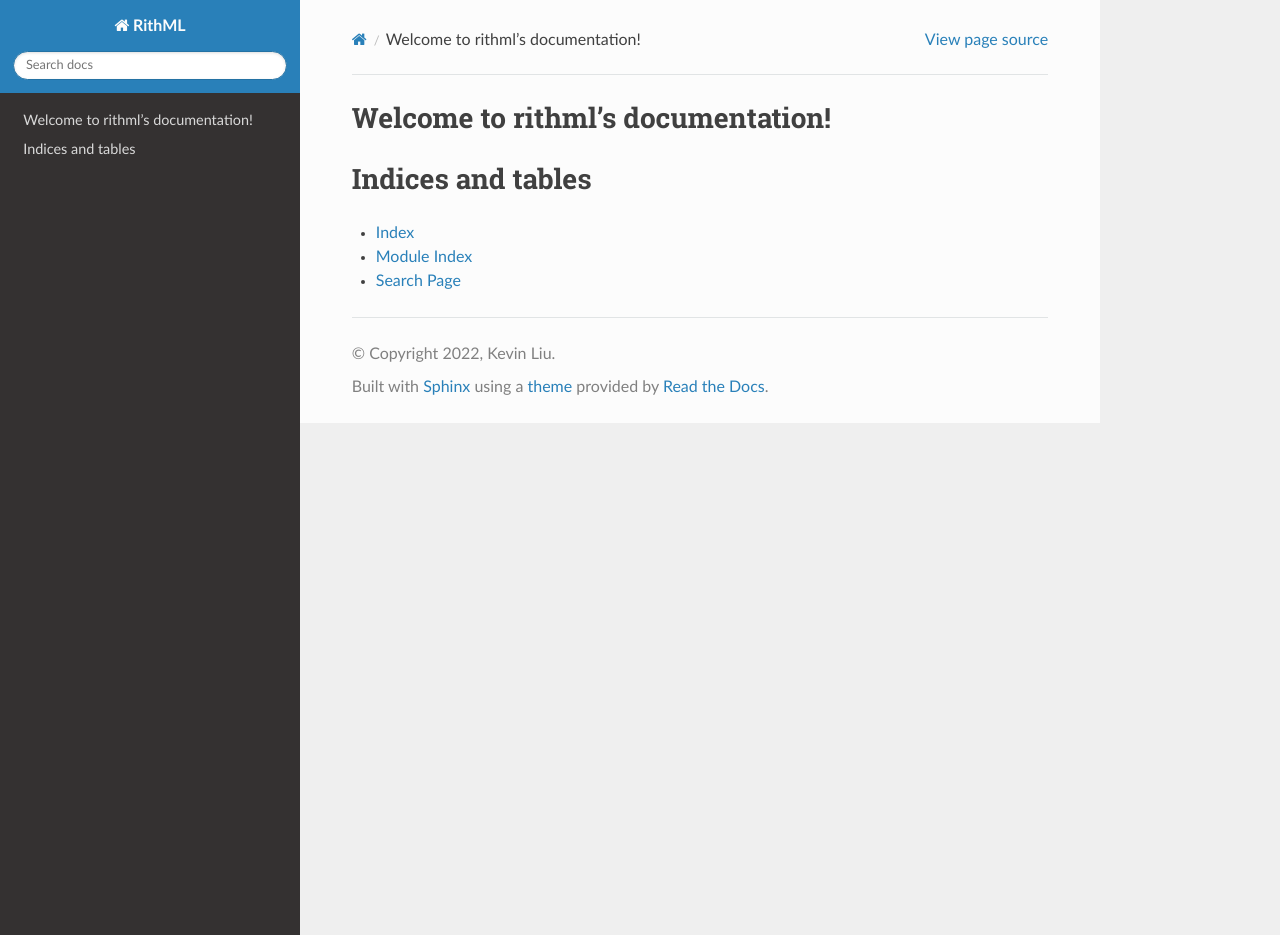
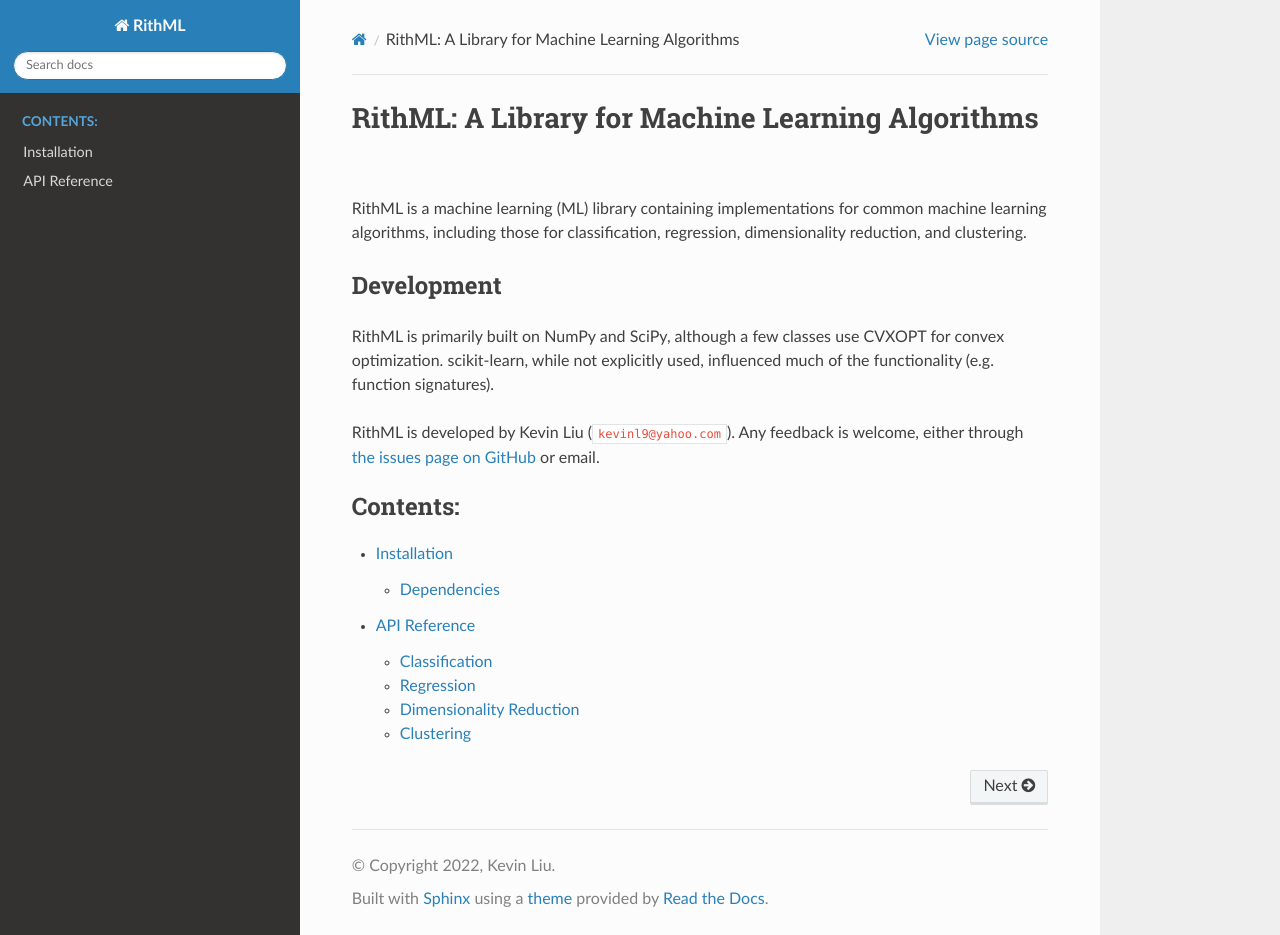
Before and after one commit to liuxk83/rithml, a Sphinx documentation site: the page built from docs/index.rst, in a window 1280 px wide and 935 px high. Built offline with Sphinx 7.4.7 and the Read the Docs theme 2.0.0, drawn with Linux system fonts in a browser that asks for light colours.

Commit message:
Add more pages to docs

```diff
--- /dev/null
+++ b/docs/api.rst
@@ -0,0 +1,33 @@
+API Reference
+=============
+
+RithML contains four main modules, each corresponding to a category of machine learning algorithms. They are listed below:
+
+* :module:`~rithml.classification`: Classification
+* :module:`~rithml.regression`: Regression
+* :module:`~rithml.dimred`: Dimensionality reduction
+* :module:`~rithml.clustering`: Clustering
+
+Classification
+--------------
+
+.. automodule:: rithml.classification
+    :members:
+
+Regression
+--------------
+
+.. automodule:: rithml.regression
+    :members:
+
+Dimensionality Reduction
+--------------
+
+.. automodule:: rithml.dimred
+    :members:
+
+Clustering
+--------------
+
+.. automodule:: rithml.clustering
+    :members:
--- a/docs/conf.py
+++ b/docs/conf.py
@@ -9,12 +9,14 @@
 # If extensions (or modules to document with autodoc) are in another directory,
 # add these directories to sys.path here. If the directory is relative to the
 # documentation root, use os.path.abspath to make it absolute, like shown here.
-#
-# import os
-# import sys
-# sys.path.insert(0, os.path.abspath('.'))
+
+import os
+import sys
+sys.path.insert(0, os.path.abspath('../rithml'))
+
+# Additional imports and mock imports
 import sphinx_rtd_theme
-
+autodoc_mock_imports = ['numpy', 'scipy', 'cvxopt']
 
 # -- Project information -----------------------------------------------------
 
--- a/docs/index.rst
+++ b/docs/index.rst
@@ -3,18 +3,23 @@
    You can adapt this file completely to your liking, but it should at least
    contain the root `toctree` directive.
 
-Welcome to rithml's documentation!
-==================================
+RithML: A Library for Machine Learning Algorithms
+=================================================
+
+RithML is a machine learning (ML) library containing implementations for common machine learning algorithms, including those for classification, regression, dimensionality reduction, and clustering.
+
+Development
+-----------
+
+RithML is primarily built on NumPy and SciPy, although a few classes use CVXOPT for convex optimization. scikit-learn, while not explicitly used, influenced much of the functionality (e.g. function signatures).
+
+RithML is developed by Kevin Liu (``kevinl9@yahoo.com``). Any feedback is welcome, either through `the issues page on GitHub`_ or email.
+
+.. _the issues page on Github: https://github.com/liuxk83/rithml/issues
 
 .. toctree::
    :maxdepth: 2
    :caption: Contents:
 
-
-
-Indices and tables
-==================
-
-* :ref:`genindex`
-* :ref:`modindex`
-* :ref:`search`
+   install
+   api
```
Also changed, not shown: docs/install.rst (added, +21 -0 lines).
